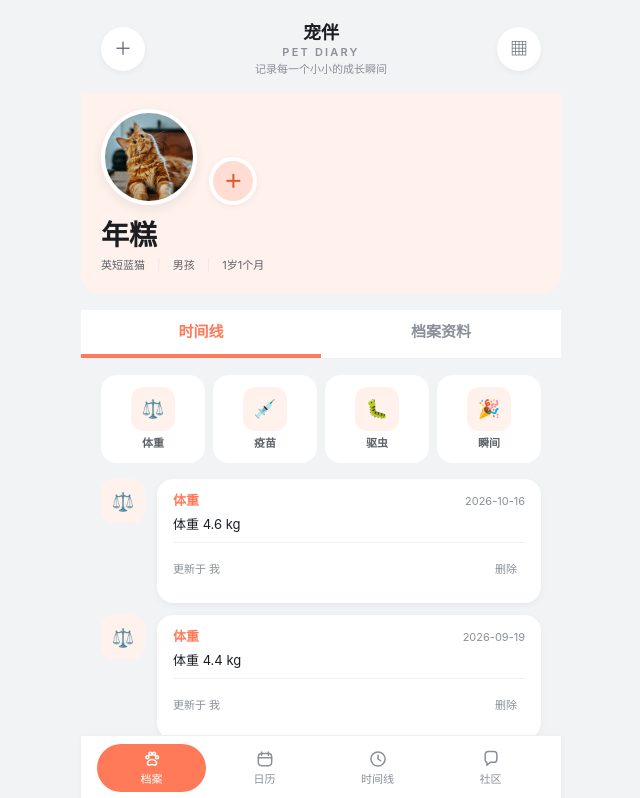
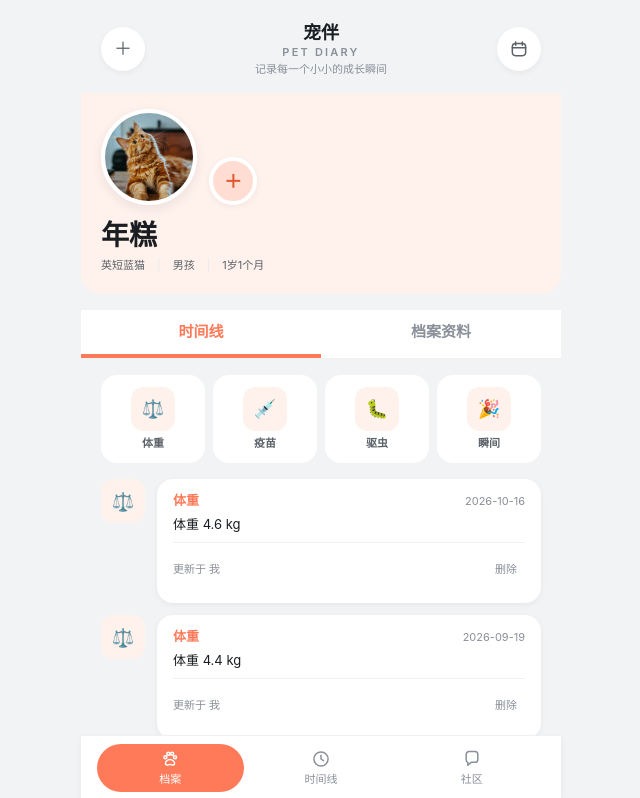
Before and after one commit to jshi3779/chongban-pet-growth, a React (Vite) app: page / in a window 1280 px wide. Shown: the top 798 px of the page, without its empty margins (319-959 px from the left). Built offline with nearby package versions, Linux system fonts and the light colour scheme.

Commit message:
feat: 日历入口移到右上角图标，底部导航移除日历

```diff
--- a/src/App.tsx
+++ b/src/App.tsx
@@ -10,7 +10,6 @@ import { Sheet, type FormData2, type SheetState } from './components/Sheet';
 
 const TABS: { id: Tab; label: string; icon: JSX.Element }[] = [
   { id: 'home', label: '档案', icon: <><circle cx="6.5" cy="10" r="1.8" /><circle cx="10" cy="5.8" r="1.8" /><circle cx="14.5" cy="5.8" r="1.8" /><circle cx="18" cy="10" r="1.8" /><path d="M12 12.5c-3 0-5.5 2.6-5.5 4.8 0 1.6 1.6 2.2 3 1.8 1-.3 1.6-.5 2.5-.5s1.5.2 2.5.5c1.4.4 3-.2 3-1.8 0-2.2-2.5-4.8-5.5-4.8z" /></> },
-  { id: 'calendar', label: '日历', icon: <><rect x="4" y="5.5" width="16" height="14.5" rx="4" /><path d="M8 3.5v4M16 3.5v4M4 10.5h16" /></> },
   { id: 'timeline', label: '时间线', icon: <><circle cx="12" cy="12" r="8.5" /><path d="M12 7.5V12l3 2" /></> },
   { id: 'community', label: '社区', icon: <path d="M5 6.5A3.5 3.5 0 0 1 8.5 3h7A3.5 3.5 0 0 1 19 6.5v6a3.5 3.5 0 0 1-3.5 3.5H11l-4 3.5V16a3.5 3.5 0 0 1-2-3.2z" /> },
 ];
@@ -66,7 +65,9 @@ export default function App() {
         <header className="top">
           <button className="circ" data-act="addpet" aria-label="添加宠物" onClick={api.openPet}>＋</button>
           <div><h1>宠伴<span> PET DIARY</span></h1><div className="sub">记录每一个小小的成长瞬间</div></div>
-          <button className="circ top-calendar" data-tab="calendar" aria-label="打开打卡日历" onClick={() => go('calendar')}>▦</button>
+          <button className={`circ top-calendar ${s.tab === 'calendar' ? 'on' : ''}`} data-tab="calendar" aria-label={s.tab === 'calendar' ? '返回档案' : '打开打卡日历'} aria-pressed={s.tab === 'calendar'} onClick={() => go(s.tab === 'calendar' ? 'home' : 'calendar')}>
+            <svg viewBox="0 0 24 24" className="circ__ic"><rect x="4" y="5.5" width="16" height="14.5" rx="4" /><path d="M8 3.5v4M16 3.5v4M4 10.5h16" /></svg>
+          </button>
         </header>
         <main id="view" key={s.tab}><View /></main>
         <nav className="sd-tabbar" aria-label="主导航">
--- a/src/styles/app.css
+++ b/src/styles/app.css
@@ -176,3 +176,6 @@ svg.chart{width:100%;display:block}
 .k-vaccine{--ic:var(--color-warning);--ic-bg:color-mix(in srgb,var(--color-warning) 14%,var(--color-bg-card))}
 .k-deworm{--ic:var(--color-success);--ic-bg:var(--tint-success)}
 .k-milestone{--ic:var(--color-violet);--ic-bg:color-mix(in srgb,var(--color-violet) 12%,var(--color-bg-card))}
+/* 顶栏日历入口：选中态用主色 */
+.circ.on{background:var(--color-primary-500);color:var(--color-bg-card)}
+.circ__ic{width:var(--space-xl);height:var(--space-xl);fill:none;stroke:currentColor;stroke-width:1.8;stroke-linecap:round;stroke-linejoin:round}
```
Also changed, not shown: tests/smoke.cjs (+3 -3 lines).
